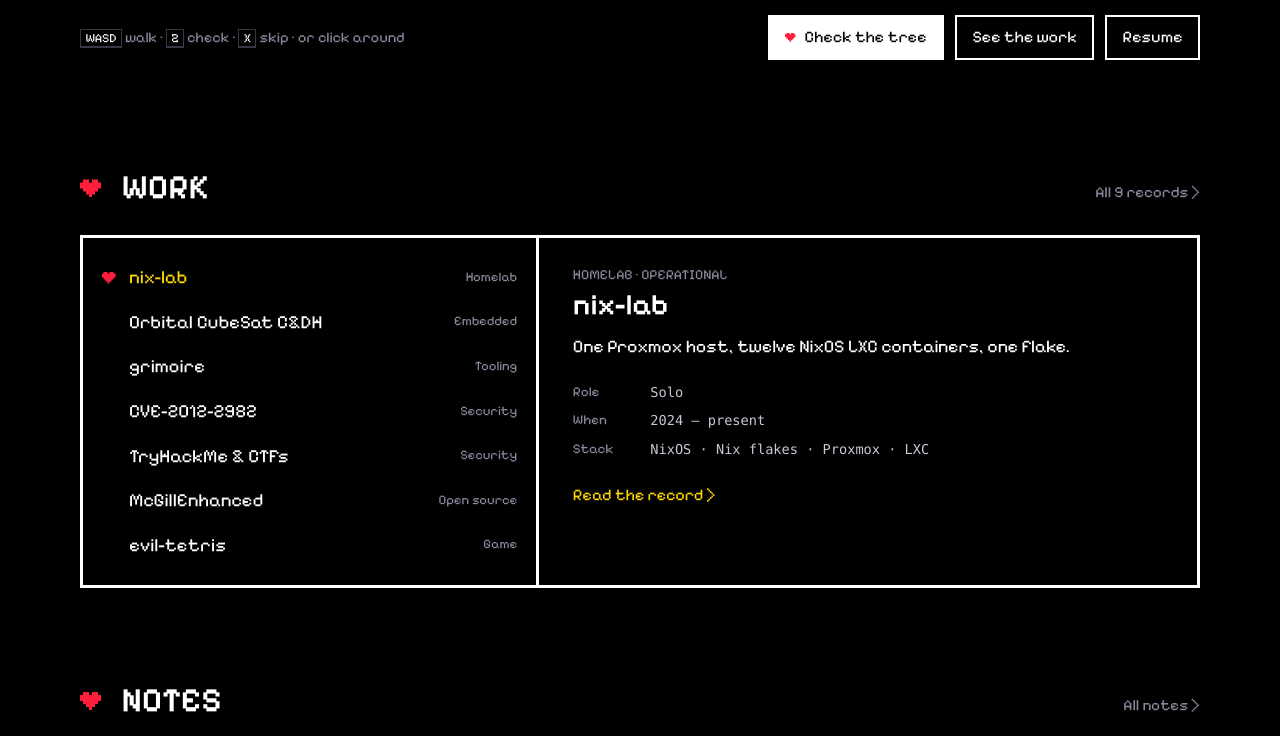
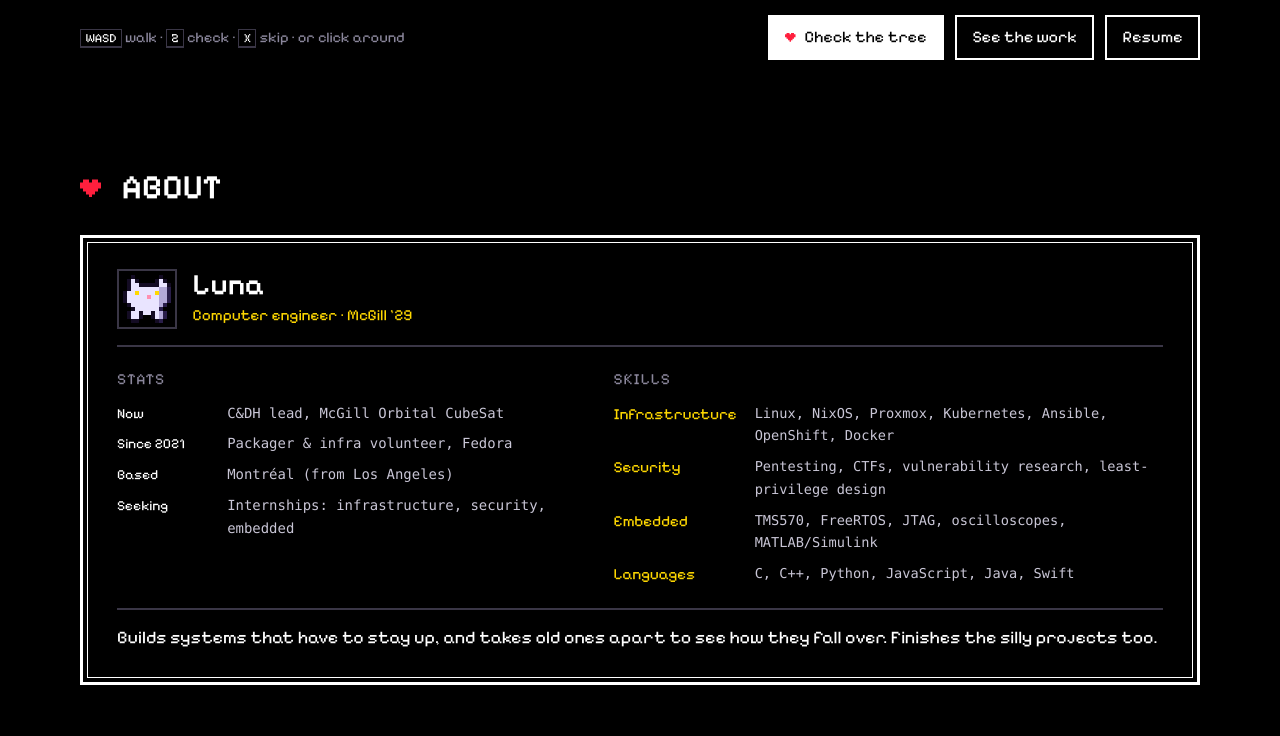
Before and after one commit to lpuv/website, an Astro site: page / in a window 1280 px wide. Shown: the part 744-1480 px from the top of the page. Built offline with nearby package versions, Linux system fonts and the light colour scheme; Astro itself is replaced by a stand-in of ours.

Commit message:
Old lowercase voice with menu first, rounder tree with a real trunk, POWER-style About, vessel contact

```diff
--- a/src/layouts/Base.astro
+++ b/src/layouts/Base.astro
@@ -110,7 +110,7 @@
 
         <p class="footer__legal">
           © {year} Luna Puvilland · Montréal · no trackers<br />
-          <span class="dim">A small homage to DELTARUNE, Undertale and Hollow Knight. Not affiliated with any of them.</span>
+          <span class="dim">A small homage to DELTARUNE (and a Hollow Knight bench). Not affiliated with any of them.</span>
         </p>
       </div>
     </footer>
--- a/src/pages/contact.astro
+++ b/src/pages/contact.astro
@@ -55,6 +55,7 @@
 
   <div class="wrap">
     <form class="naming box" id="compose" action="mailto:luna@craftcat.dev" method="post" enctype="text/plain">
+      <p class="naming__title">Name the person writing.</p>
       <label class="field">
         <span>Name</span>
         <input name="name" type="text" autocomplete="name" required maxlength="80" placeholder="..." />
@@ -69,7 +70,7 @@
       </label>
       <div class="naming__foot">
         <button class="btn btn--primary" type="submit"><span class="soul" aria-hidden="true"></span>Send</button>
-        <p class="naming__status" id="compose-status" aria-live="polite">This opens your mail client. No backend, no tracking.</p>
+        <p class="naming__status" id="compose-status" aria-live="polite">(This opens your mail client. No backend, no tracking.)</p>
       </div>
     </form>
 
@@ -111,7 +112,7 @@
       link.click();
 
       if (status) {
-        status.textContent = 'opening your mail client. if nothing happens, email luna@craftcat.dev.';
+        status.textContent = '(Your mail client should open. If nothing happens, write to luna@craftcat.dev.)';
       }
     });
   </script>
--- a/src/pages/index.astro
+++ b/src/pages/index.astro
@@ -6,6 +6,13 @@
 const systems = (await getCollection('systems')).sort((a, b) => a.data.order - b.data.order);
 const featured = systems.filter((s) => s.data.featured);
 const work = featured.length ? featured : systems.slice(0, 6);
+
+const skills = [
+  { name: 'Infrastructure', value: 'Linux, NixOS, Proxmox, Kubernetes, Ansible, OpenShift, Docker' },
+  { name: 'Security', value: 'Pentesting, CTFs, vulnerability research, least-privilege design' },
+  { name: 'Embedded', value: 'TMS570, FreeRTOS, JTAG, oscilloscopes, MATLAB/Simulink' },
+  { name: 'Languages', value: 'C, C++, Python, JavaScript, Java, Swift' },
+];
 
 const posts = (await getCollection('log'))
   .filter((p) => !p.data.draft)
@@ -57,6 +64,44 @@
           <a class="btn" href="#work">See the work</a>
           <a class="btn" href="/resume/">Resume</a>
         </div>
+      </div>
+    </div>
+  </section>
+
+  <section class="section" id="about" aria-labelledby="about-title">
+    <div class="wrap">
+      <h2 class="section__title" id="about-title"><span class="soul soul--static" aria-hidden="true"></span>About</h2>
+      <div class="power reveal">
+        <div class="power__head">
+          <canvas class="power__portrait" width="12" height="12" data-portrait aria-hidden="true"></canvas>
+          <div>
+            <p class="power__name">Luna</p>
+            <p class="power__class">Computer engineer · McGill '29</p>
+          </div>
+        </div>
+        <div class="power__body">
+          <div>
+            <p class="power__label">Stats</p>
+            <dl class="power__stats">
+              <div><dt>Now</dt><dd>C&amp;DH lead, McGill Orbital CubeSat</dd></div>
+              <div><dt>Since 2021</dt><dd>Packager &amp; infra volunteer, Fedora</dd></div>
+              <div><dt>Based</dt><dd>Montréal (from Los Angeles)</dd></div>
+              <div><dt>Seeking</dt><dd>Internships: infrastructure, security, embedded</dd></div>
+            </dl>
+          </div>
+          <div>
+            <p class="power__label">Skills</p>
+            <ul class="power__skills">
+              {skills.map((k) => (
+                <li><b>{k.name}</b><span>{k.value}</span></li>
+              ))}
+            </ul>
+          </div>
+        </div>
+        <p class="power__desc">
+          Builds systems that have to stay up, and takes old ones apart to see how they fall over.
+          Finishes the silly projects too.
+        </p>
       </div>
     </div>
   </section>
@@ -156,6 +201,11 @@
 
   initRoom();
 
+  // Portrait in the About box: the same cat as the room.
+  import { drawCat } from '../scripts/sprites';
+  const portrait = document.querySelector<HTMLCanvasElement>('[data-portrait]');
+  portrait?.getContext('2d')?.drawImage(drawCat()[0], 0, 0);
+
   // Work menu: hover or focus selects, arrows move.
   const items = [...document.querySelectorAll<HTMLAnchorElement>('[data-menu-item]')];
   const panels = [...document.querySelectorAll<HTMLElement>('[data-menu-panel]')];
--- a/src/scripts/room.ts
+++ b/src/scripts/room.ts
@@ -34,7 +34,7 @@
   const cat = drawCat();
   let playerImg: Sprite | null = null;
 
-  const T = { x: 160, y: 126 }; // trunk base
+  const T = { x: 160, y: 136 }; // trunk base
   const P = { x: 154, y: H - 10, dir: 1, moving: false, step: 0 };
   let target: { x: number; y: number } | null = null;
   const keys = new Set<string>();
@@ -46,14 +46,14 @@
 
   // Floor: plateau, a step, and a path running off the bottom. Offsets from the trunk base.
   const FLOOR_RECTS: [number, number, number, number][] = [
-    [-80, -56, 146, 72],
-    [-54, 16, 96, 24],
-    [-29, 40, 46, 200],
+    [-82, -58, 152, 72],
+    [-56, 14, 100, 22],
+    [-26, 36, 46, 200],
   ];
   const onFloor = (x: number, y: number) =>
     FLOOR_RECTS.some(([rx, ry, rw, rh], i) =>
       x >= T.x + rx + 3 && x <= T.x + rx + rw - 3 && y >= T.y + ry + (i === 0 ? 4 : 0) && y <= T.y + ry + rh);
-  const trunk = (x: number, y: number) => Math.abs(x - T.x) < 7 && y > T.y - 5 && y < T.y + 3;
+  const trunk = (x: number, y: number) => Math.abs(x - T.x) < 11 && y > T.y - 6 && y < T.y + 3;
 
   // --- layout -------------------------------------------------------------
   const resize = () => {
@@ -85,7 +85,7 @@
 
   // --- the man ------------------------------------------------------------
   const visits = () => Number(localStorage.getItem('cc.talks') ?? '0');
-  const man = (text: string) => ({ text: `* ${text}`, voice: 0.7 });
+  const man = (text: string) => ({ text: `* ${text}`, voice: 0.72 });
   const scrollTo = (id: string) =>
     document.getElementById(id)?.scrollIntoView({ behavior: reduce ? 'auto' : 'smooth', block: 'start' });
 
@@ -93,46 +93,26 @@
     ...man(prompt),
     choices: [
       { id: 'work', label: 'Her work' },
-      { id: 'who', label: 'Who is Luna?' },
-      { id: 'short', label: 'The short version' },
-      { id: 'bye', label: 'Goodbye' },
+      { id: 'who', label: "Who's Luna?" },
+      { id: 'egg', label: 'Anything for me?' },
+      { id: 'short', label: 'Short version' },
+      { id: 'bye', label: 'Bye' },
     ],
   });
 
-  async function egg(): Promise<boolean> {
-    if (inventory.has('egg')) return false;
-    const take = await dlg.say(
-      [
-        '* (He offered you something.)',
-        { text: '* (Take it?)', choices: [{ id: 'yes', label: 'Yes' }, { id: 'no', label: 'No' }] },
-      ],
-      { keepOpen: true },
-    );
-    if (take !== 'yes') {
-      await dlg.say(['* (Well, the man put it back in his pocket.)', man('THAT IS ALRIGHT. IT WILL KEEP.')], { keepOpen: true });
-      return false;
-    }
-    play('item');
-    inventory.add('egg');
-    await dlg.say(
-      [
-        '* (You got the EGG.)',
-        man("IT IS HER RESUME. DON'T ASK ME WHY IT IS AN EGG."),
-        man('PUT IT SOMEWHERE SAFE. YOUR ITEM MENU, PERHAPS.'),
-      ],
-      { keepOpen: true },
-    );
-    return true;
-  }
+  const mail = () => {
+    dlg.close();
+    location.href = 'mailto:luna@craftcat.dev';
+  };
 
   async function talk() {
     if (dlg.open) return;
     keys.clear();
     target = null;
-    box.classList.toggle('dlg--top', P.y > T.y + 55);
+    box.classList.toggle('dlg--top', P.y > T.y + 44);
 
     if (gone) {
-      await dlg.say(['* (Well, there is not a man here.)', '* (...but the path still leads down.)']);
+      await dlg.say(['* (Well, there is not a man here.)', '* (...the path still leads down.)']);
       return;
     }
 
@@ -140,91 +120,90 @@
     localStorage.setItem('cc.talks', String(n + 1));
     ambient(true);
 
-    let opening: Line[];
-    if (n === 0) {
-      opening = [
-        '* (There is a tree here.)',
-        '* (Well, there is a man here.)',
-        '* (He seems happy to see you.)',
-        man('HELLO! YOU FOUND THE TREE.'),
-        man('THIS IS LUNA\'S PLACE. SHE IS NOT HERE, SO I AM LOOKING AFTER IT.'),
-        {
-          ...man('IT IS A NICE TREE, ISN\'T IT?'),
-          choices: [{ id: 'yes', label: 'Yes' }, { id: 'no', label: 'No' }],
-        },
-      ];
-    } else if (n % 5 === 4) {
-      opening = [
-        '* (Well, there is a man here.)',
-        man('YOU HAVE COME BACK AGAIN.'),
-        man('MOST PEOPLE FORGET ME. ...I THINK. I FORGET.'),
-      ];
-    } else {
-      opening = [
-        '* (Well, there is a man here.)',
-        man(n === 1 ? 'OH! IT IS YOU. OR... HAVE WE MET?' : 'HELLO AGAIN.'),
-      ];
-    }
+    const opening: Line[] =
+      n === 0
+        ? ['* (There is a tree here.)', '* (Well, there is a man here.)', man('oh. hello.'), menu('what are you looking for?')]
+        : n % 5 === 4
+          ? ['* (Well, there is a man here.)', man('you come back more than most people.'), menu("...sorry. what did you need?")]
+          : ['* (Well, there is a man here.)', menu(n === 1 ? 'oh. you came back. what are you looking for?' : 'hello again. what are you looking for?')];
 
     let pick = await dlg.say(opening, { keepOpen: true });
-    if (pick === 'yes') await dlg.say([man('AN OPINION! I LIKE YOU.')], { keepOpen: true });
-    if (pick === 'no') await dlg.say([man('THAT IS ALRIGHT. IT IS THE ONLY ONE I HAVE.')], { keepOpen: true });
-
-    if (await egg()) {
-      // fall through to the menu
-    }
-
-    pick = await dlg.say([menu('WHAT WERE YOU LOOKING FOR?')], { keepOpen: true });
     while (pick && pick !== 'bye') {
       if (pick === 'work') {
         await dlg.say([
-          man('IT IS DOWN THE PATH.'),
-          man('SHE WROTE DOWN WHAT WAS HARD ABOUT EACH ONE. I LIKED THAT.'),
+          man("it's down the path."),
+          man('she wrote down what was hard about each one. i liked that.'),
         ]);
         scrollTo('work');
         return;
       }
+
       if (pick === 'who') {
         const knows = await dlg.say(
           [
-            man('LUNA PUVILLAND. SHE STUDIES COMPUTER ENGINEERING AT MCGILL, UNTIL 2029.'),
-            man('SHE LEADS COMMAND AND DATA HANDLING FOR A SMALL SATELLITE. IT WILL GO TO SPACE ONE DAY.'),
-            man('I HAVE NEVER BEEN.'),
-            man('SHE PACKAGES SOFTWARE FOR FEDORA. AND SHE TAKES OLD PROGRAMS APART, TO SEE HOW THEY BREAK.'),
+            man('luna puvilland. computer engineering at mcgill, class of 2029.'),
+            man("she leads command and data handling for mcgill's cubesat. it's going to space, eventually."),
+            man("...i've never been."),
+            man('she packages software for fedora, and takes old software apart to see how it breaks.'),
             {
-              ...man('SHE IS LOOKING FOR AN INTERNSHIP. DO YOU KNOW OF ONE?'),
+              ...man("she's looking for an internship. infrastructure, security, embedded. do you know of one?"),
               choices: [{ id: 'yes', label: 'Yes' }, { id: 'no', label: 'No' }],
             },
           ],
           { keepOpen: true },
         );
         if (knows === 'yes') {
-          const write = await dlg.say(
+          const w = await dlg.say(
             [
-              man('WONDERFUL! YOU SHOULD WRITE TO HER.'),
+              man('oh, good. you should tell her.'),
               { text: '* (Write to Luna?)', choices: [{ id: 'mail', label: 'Email her' }, { id: 'later', label: 'Later' }] },
             ],
             { keepOpen: true },
           );
-          if (write === 'mail') {
-            dlg.close();
-            location.href = 'mailto:luna@craftcat.dev';
-            return;
-          }
+          if (w === 'mail') return mail();
         } else {
-          await dlg.say([man('THAT IS ALRIGHT. NEITHER DO I.')], { keepOpen: true });
+          await dlg.say([man("that's okay. neither do i.")], { keepOpen: true });
         }
       }
+
+      if (pick === 'egg') {
+        if (inventory.has('egg')) {
+          await dlg.say([man('i only had the one.'), man("it's still in your ITEM menu.")], { keepOpen: true });
+        } else {
+          const take = await dlg.say(
+            [
+              '* (He offered you something.)',
+              { text: '* (Take it?)', choices: [{ id: 'yes', label: 'Yes' }, { id: 'no', label: 'No' }] },
+            ],
+            { keepOpen: true },
+          );
+          if (take === 'yes') {
+            play('item');
+            inventory.add('egg');
+            await dlg.say(
+              [
+                '* (You got the EGG.)',
+                man("it's her resume. it's shaped like an egg. don't ask me why."),
+                '* (It went into your ITEM menu.)',
+              ],
+              { keepOpen: true },
+            );
+          } else {
+            await dlg.say(['* (Well, the man put it back in his pocket.)', man("that's okay. it'll keep.")], { keepOpen: true });
+          }
+        }
+      }
+
       if (pick === 'short') {
         const go = await dlg.say(
           [
-            man('OF COURSE. TAKE YOUR TIME, OR DON\'T.'),
-            man('SYSTEMS. SECURITY. EMBEDDED. MCGILL, 2029. LOOKING FOR AN INTERNSHIP.'),
+            man("sure. here's the short version."),
+            man('systems, security, embedded. mcgill, 2029. open to internships.'),
             {
-              ...man('WHERE WILL YOU GO?'),
+              ...man('where to?'),
               choices: [
                 { id: 'resume', label: 'Resume' },
-                { id: 'mail', label: 'Email' },
+                { id: 'mail', label: 'Email her' },
                 { id: 'stay', label: 'Stay' },
               ],
             },
@@ -232,16 +211,22 @@
           { keepOpen: true },
         );
         if (go === 'resume') return void (location.href = '/resume/');
-        if (go === 'mail') {
-          dlg.close();
-          location.href = 'mailto:luna@craftcat.dev';
-          return;
-        }
+        if (go === 'mail') return mail();
       }
-      pick = await dlg.say([menu('ANYTHING ELSE?')], { keepOpen: true });
+
+      pick = await dlg.say([menu('anything else?')], { keepOpen: true });
     }
+
     if (pick === 'bye') {
-      await dlg.say([man('IF YOU WILL IT, WE SHALL MEET AGAIN.'), '* (Well, the man waved goodbye.)']);
+      const liked = await dlg.say(
+        [{ ...man("before you go. it's a nice tree, isn't it?"), choices: [{ id: 'yes', label: 'Yes' }, { id: 'no', label: 'No' }] }],
+        { keepOpen: true },
+      );
+      await dlg.say([
+        man(liked === 'yes' ? 'i think so too.' : "that's okay. it's the only one i have."),
+        man('see you.'),
+        '* (Well, the man waved goodbye.)',
+      ]);
       if (inventory.has('egg')) gone = true;
     } else dlg.close();
   }
@@ -355,7 +340,7 @@
     if (P.moving) P.step += dt;
 
     // Behind the tree, once per visit.
-    if (!peeked && !gone && !dlg.open && P.y < T.y - 30 && Math.abs(P.x - T.x) < 16) void peek();
+    if (!peeked && !gone && !dlg.open && P.y < T.y - 26 && Math.abs(P.x - T.x) < 18) void peek();
 
     // Down the path: to the work.
     if (P.y > H + 6) {
--- a/src/scripts/sprites.ts
+++ b/src/scripts/sprites.ts
@@ -9,83 +9,111 @@
 
 export type Sprite = HTMLCanvasElement | HTMLImageElement;
 
+function hash(x: number, y: number) {
+  let h = (x * 374761393 + y * 668265263) ^ 0x5bd1e995;
+  h = (h ^ (h >>> 13)) * 1274126177;
+  return ((h ^ (h >>> 16)) >>> 0) / 4294967295;
+}
+
 /**
- * The red tree: chunky horizontal brush strokes of red over magenta, a dark
- * twisted trunk, roots spreading onto the floor.
+ * The red tree. The crown is a pile of wide, rounded leaf clumps: pink-red on
+ * top, magenta in the shadow (left and underneath). The trunk is thick enough
+ * to hide someone.
  */
 export function drawTree() {
-  const W = 136;
-  const H = 112;
-  const bx = 63;
-  const by = 107;
+  const W = 144;
+  const H = 128;
+  const bx = 70;
+  const by = 123;
   const c = document.createElement('canvas');
   c.width = W;
   c.height = H;
   const g = c.getContext('2d')!;
-  const rect = (x: number, y: number, w: number, h: number, col: string) => {
+  const px = (x: number, y: number, col: string) => {
     g.fillStyle = col;
-    g.fillRect(Math.round(x), Math.round(y), Math.round(w), Math.round(h));
+    g.fillRect(x, y, 1, 1);
   };
 
-  // Trunk, branches, roots.
-  const BARK = '#2a1230';
-  const BARK_HI = '#4a2350';
-  const line = (x0: number, y0: number, x1: number, y1: number, w: number) => {
+  // Trunk: thick, slightly leaning, flared roots.
+  const BARK = ['#1f0c24', '#34173a', '#4d2453', '#6a3570'];
+  const trunk = new Map<string, number>();
+  const put = (x: number, y: number, v: number) => trunk.set(`${x},${y}`, v);
+  for (let y = 62; y <= by; y++) {
+    const t = (y - 62) / (by - 62);
+    let half = 6 + t * 2.5;
+    if (y > by - 7) half += (y - (by - 7)) * 1.6;
+    const lean = Math.round(Math.sin(t * 2.4) * 2);
+    for (let x = Math.round(bx - half + lean); x <= Math.round(bx + half + lean); x++) put(x, y, 0);
+  }
+  const limb = (x0: number, y0: number, x1: number, y1: number, w0: number) => {
     const n = Math.max(Math.abs(x1 - x0), Math.abs(y1 - y0));
     for (let i = 0; i <= n; i++) {
       const t = i / n;
-      const x = x0 + (x1 - x0) * t;
-      const y = y0 + (y1 - y0) * t;
-      rect(x - w / 2, y, w, 1, BARK);
+      const w = Math.max(1, Math.round(w0 * (1 - t * 0.6)));
+      const x = Math.round(x0 + (x1 - x0) * t);
+      const y = Math.round(y0 + (y1 - y0) * t);
+      for (let k = -Math.floor(w / 2); k < Math.ceil(w / 2); k++) put(x + k, y, 0);
     }
   };
-  for (let y = 66; y <= by; y++) {
-    const t = (y - 66) / (by - 66);
-    const w = 4 + t * 2 + (y > by - 4 ? (y - (by - 4)) * 2 : 0);
-    const sway = Math.round(Math.sin(y * 0.18) * 1.2);
-    rect(bx - w / 2 + sway, y, w, 1, BARK);
-    rect(bx - w / 2 + sway, y, 1, 1, BARK_HI);
+  limb(bx - 3, 74, bx - 26, 52, 6);
+  limb(bx + 3, 70, bx + 28, 50, 6);
+  limb(bx, 64, bx + 2, 40, 5);
+  limb(bx - 6, by - 2, bx - 20, by + 3, 3);
+  limb(bx + 6, by - 2, bx + 22, by + 3, 3);
+  for (const k of trunk.keys()) {
+    const [x, y] = k.split(',').map(Number);
+    const l = !trunk.has(`${x - 1},${y}`);
+    const r = !trunk.has(`${x + 1},${y}`);
+    const l2 = !trunk.has(`${x - 2},${y}`);
+    let v = r ? 0 : l ? 3 : l2 ? 2 : 1;
+    if (v === 1 && hash(x, y >> 2) > 0.8) v = 0; // bark grooves
+    px(x, y, BARK[v]);
   }
-  line(bx, 82, bx - 18, 60, 3);
-  line(bx - 12, 68, bx - 24, 58, 2);
-  line(bx + 1, 78, bx + 22, 56, 3);
-  line(bx + 14, 64, bx + 30, 58, 2);
-  line(bx, 70, bx + 4, 50, 2);
-  line(bx - 3, by - 1, bx - 16, by + 3, 2);
-  line(bx + 3, by - 1, bx + 17, by + 2, 2);
-  line(bx, by, bx - 6, by + 4, 2);
-  line(bx + 10, by + 1, bx + 22, by + 4, 1);
 
-  // Canopy strokes: [x, y, width, tone]. y is the stroke's top; strokes are 10px tall.
-  const TONES: Record<string, [string, string, string]> = {
-    r: ['#ff4a6a', '#f2203f', '#c4123a'], // bright red
-    p: ['#ff5c86', '#ff2e5e', '#d0174f'], // pinkish red
-    m: ['#d43196', '#b5187e', '#861263'], // magenta (shadow side)
+  // Crown clumps [cx, cy, rx, ry]; later clumps sit in front.
+  const clumps: [number, number, number, number][] = [
+    [60, 14, 22, 10], [94, 12, 20, 9], [74, 26, 40, 14],
+    [36, 32, 22, 12], [108, 30, 24, 12],
+    [22, 46, 18, 10], [120, 46, 18, 10],
+    [54, 44, 30, 12], [94, 46, 28, 12],
+    [40, 60, 20, 9], [72, 62, 26, 10], [104, 60, 18, 8],
+  ];
+  const HI = '#ff6a86';
+  const RED = ['#ff3d63', '#f0234a', '#cf1546'];
+  const MAG = ['#d63a9e', '#b31c82', '#861566'];
+  const EDGE = '#3a0a2e';
+  const owner = (x: number, y: number) => {
+    for (let i = clumps.length - 1; i >= 0; i--) {
+      const [cx, cy, rx, ry] = clumps[i];
+      const d = ((x - cx) / rx) ** 2 + ((y - cy) / ry) ** 2;
+      if (d <= 1 + (hash(x >> 2, y >> 1) - 0.5) * 0.16) return i;
+    }
+    return -1;
   };
-  const strokes: [number, number, number, string][] = [
-    [40, 0, 30, 'r'], [86, 1, 22, 'r'],
-    [26, 7, 44, 'r'], [62, 7, 58, 'p'],
-    [14, 14, 30, 'm'], [38, 14, 86, 'r'],
-    [6, 21, 34, 'm'], [34, 21, 96, 'p'],
-    [10, 28, 30, 'm'], [36, 28, 94, 'r'],
-    [14, 35, 34, 'm'], [44, 35, 72, 'p'], [110, 36, 20, 'r'],
-    [24, 42, 28, 'm'], [46, 42, 82, 'r'],
-    [34, 49, 30, 'm'], [60, 49, 66, 'r'],
-    [30, 56, 62, 'r'], [92, 56, 26, 'm'],
-    [44, 63, 46, 'p'], [94, 63, 14, 'm'],
-    [54, 70, 30, 'r'],
-  ];
-  for (const [x, y, w, t] of strokes) {
-    const [hi, mid, lo] = TONES[t];
-    const h = 10;
-    for (let row = 0; row < h; row++) {
-      // Rounded ends: inset the first and last rows.
-      const inset = row === 0 || row === h - 1 ? 2 : row === 1 || row === h - 2 ? 1 : 0;
-      const col = row < 2 ? hi : row === h - 1 ? '#3d0a2c' : row > h - 4 ? lo : mid;
-      rect(x + inset, y + row, w - inset * 2, 1, col);
+  for (let y = 0; y < 76; y++) {
+    for (let x = 0; x < W; x++) {
+      const i = owner(x, y);
+      if (i < 0) continue;
+      const [cx, cy, rx, ry] = clumps[i];
+      const outside = owner(x - 1, y) < 0 || owner(x + 1, y) < 0 || owner(x, y - 1) < 0 || owner(x, y + 1) < 0;
+      if (outside) {
+        px(x, y, EDGE);
+        continue;
+      }
+      const below = owner(x, y + 1);
+      const seam = below !== i && below < i; // this clump's lower lip over one behind it
+      // Shadow: the left flank and the underside of the crown.
+      const shadow = cx < 42 || (cy > 56 && cx < 90) || y > 66;
+      const pal = shadow ? MAG : RED;
+      const local = (y - (cy - ry)) / (2 * ry);
+      const v = local * 0.65 + (y / 76) * 0.35;
+      let col = v < 0.3 ? pal[0] : v < 0.66 ? pal[1] : pal[2];
+      if (seam) col = pal[2];
+      if (!shadow && local < 0.2 && y < 40 && Math.abs(x - (cx - rx * 0.2)) < rx * 0.45) col = HI;
+      px(x, y, col);
     }
   }
-  return { canvas: c as Sprite, baseX: bx, baseY: by, crownBottom: 80 };
+  return { canvas: c as Sprite, baseX: bx, baseY: by, crownBottom: 76 };
 }
 
 /** Placeholder player: a small cat (craftcat). Two frames. */
--- a/src/styles/global.css
+++ b/src/styles/global.css
@@ -521,3 +521,29 @@
 }
 a:hover .record-card__title > .soul, a:focus-visible .record-card__title > .soul,
 a:hover b > .soul, a:focus-visible b > .soul { visibility: visible; }
+
+/* About: modelled on the DELTARUNE POWER menu. Double-ruled box, portrait, stats, skills. */
+.power {
+  border: 3px solid var(--ink); outline: 1px solid var(--ink); outline-offset: -8px;
+  padding: clamp(1.3rem, 3vw, 2rem) clamp(1.3rem, 3vw, 2.2rem);
+  background: #000;
+}
+.power__head { display: flex; align-items: center; gap: 1rem; padding-bottom: 1rem; border-bottom: 2px solid var(--line-dim); }
+.power__portrait { width: 48px; height: 48px; image-rendering: pixelated; border: 2px solid var(--line-dim); padding: 4px; box-sizing: content-box; }
+.power__name { font-family: var(--pixel); font-weight: 600; font-size: 1.9rem; line-height: 1; }
+.power__class { font-family: var(--pixel); color: var(--sel); margin-top: 0.25rem; }
+.power__body { display: grid; grid-template-columns: minmax(0, 1fr) minmax(0, 1.2fr); gap: 1.4rem 2.5rem; padding: 1.3rem 0; }
+.power__label { font-family: var(--pixel); color: var(--dim); text-transform: uppercase; letter-spacing: 0.06em; margin-bottom: 0.6rem; }
+.power__stats { margin: 0; display: grid; gap: 0.5rem; font-size: 0.9rem; }
+.power__stats div { display: grid; grid-template-columns: 6.5rem 1fr; gap: 0.6rem; }
+.power__stats dt { font-family: var(--pixel); color: var(--ink); }
+.power__stats dd { margin: 0; color: var(--ink-2); }
+.power__skills { list-style: none; margin: 0; padding: 0; display: grid; gap: 0.55rem; }
+.power__skills li { display: grid; grid-template-columns: 8.5rem 1fr; gap: 0.6rem; font-size: 0.88rem; }
+.power__skills b { font-family: var(--pixel); font-weight: 400; font-size: 1rem; color: var(--sel); }
+.power__skills span { color: var(--ink-2); }
+.power__desc { font-family: var(--pixel); font-size: 1.15rem; line-height: 1.45; padding-top: 1rem; border-top: 2px solid var(--line-dim); }
+@media (max-width: 760px) {
+  .power__body { grid-template-columns: 1fr; }
+  .power__skills li, .power__stats div { grid-template-columns: 1fr; gap: 0; }
+}
```
